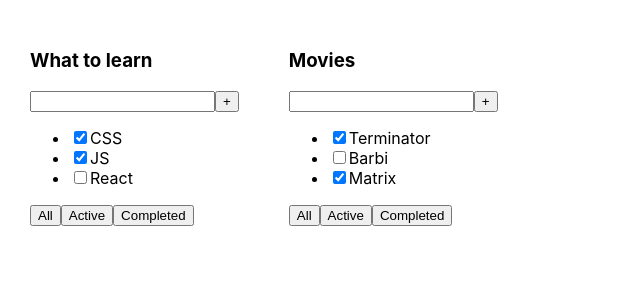
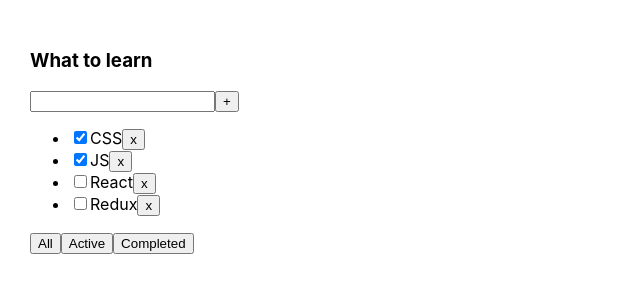
Before and after one commit to Radchenko87dmytro/My-Portfolio, a React (Create React App) app: page / in a window 1280 px wide. Shown: the top 300 px of the page, without its empty margins (0-640 px from the left). Built offline with nearby package versions, Linux system fonts and the light colour scheme.

Commit message:
added map method

```diff
--- a/src/App.tsx
+++ b/src/App.tsx
@@ -8,18 +8,19 @@
     { id: 1, title: "CSS", isDone: true },
     { id: 2, title: "JS", isDone: true },
     { id: 3, title: "React", isDone: false },
+    { id: 4, title: "Redux", isDone: false },
   ];
 
-  let tasks2: Array<TaskType> = [
-    { id: 1, title: "Terminator", isDone: true },
-    { id: 2, title: "Barbi", isDone: false },
-    { id: 3, title: "Matrix", isDone: true },
-  ];
+  // let tasks2: Array<TaskType> = [
+  //   { id: 1, title: "Terminator", isDone: true },
+  //   { id: 2, title: "Barbi", isDone: false },
+  //   { id: 2, title: "Barbi", isDone: false },
+  // ];
 
   return (
     <div className="App">
       <Todolist title="What to learn" tasks={tasks1} />
-      <Todolist title="Movies" tasks={tasks2} />
+      {/* <Todolist title="Movies" tasks={tasks2} /> */}
     </div>
   );
 }
--- a/src/Todolist.tsx
+++ b/src/Todolist.tsx
@@ -25,18 +25,21 @@
         <button>+</button>
       </div>
       <ul>
-        <li>
-          <input type={"checkbox"} checked={props.tasks[0].isDone} />
-          <span>{props.tasks[0].title}</span>
-        </li>
-        <li>
-          <input type={"checkbox"} checked={props.tasks[1].isDone} />
-          <span>{props.tasks[1].title}</span>
-        </li>
-        <li>
-          <input type={"checkbox"} checked={props.tasks[2].isDone} />
-          <span>{props.tasks[2].title}</span>
-        </li>
+        {props.tasks.map((i) => {
+          return (
+            <li key={i.id}>
+              <input type={"checkbox"} checked={i.isDone} />
+              <span>{i.title}</span>
+              <button
+                onClick={() => {
+                  alert(i.id);
+                }}
+              >
+                x
+              </button>
+            </li>
+          );
+        })}
       </ul>
       <div>
         <button>All</button>
```
